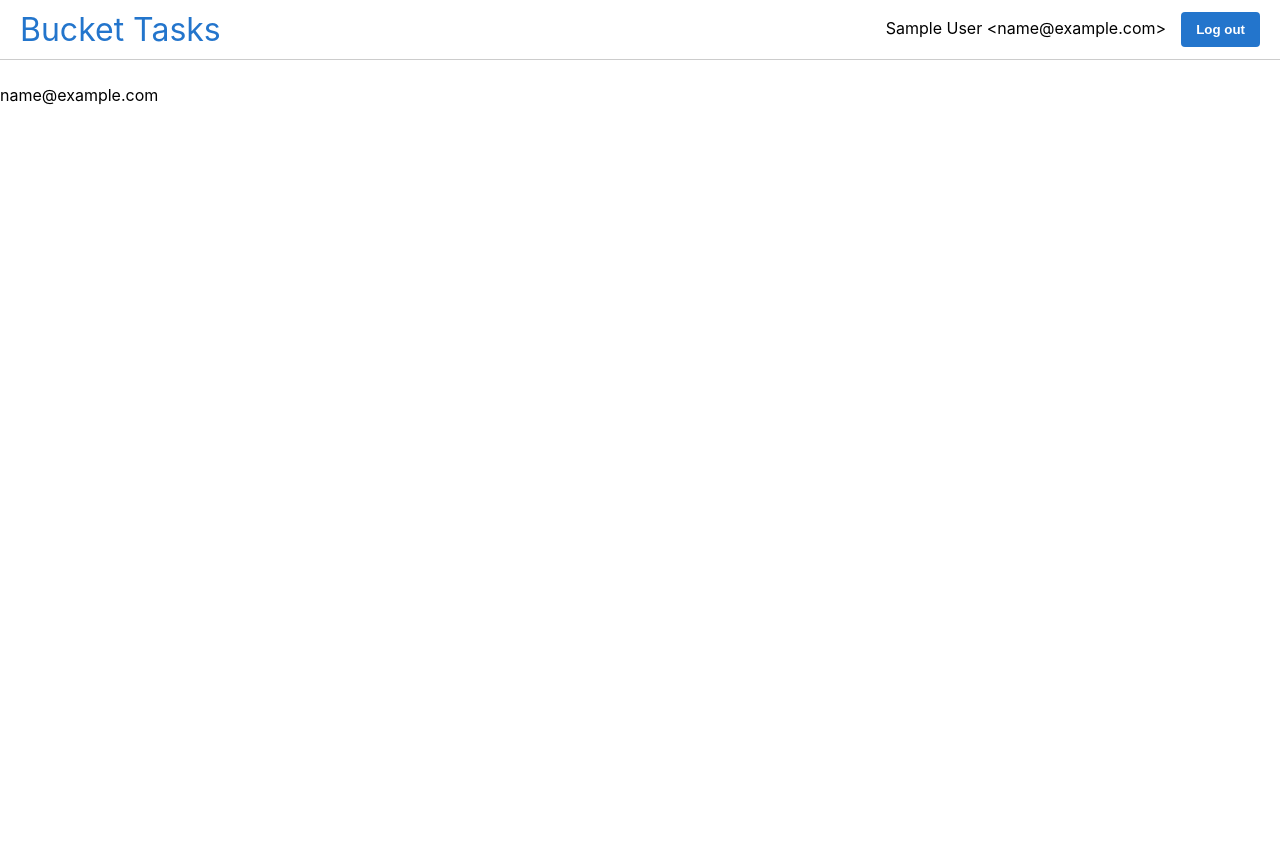
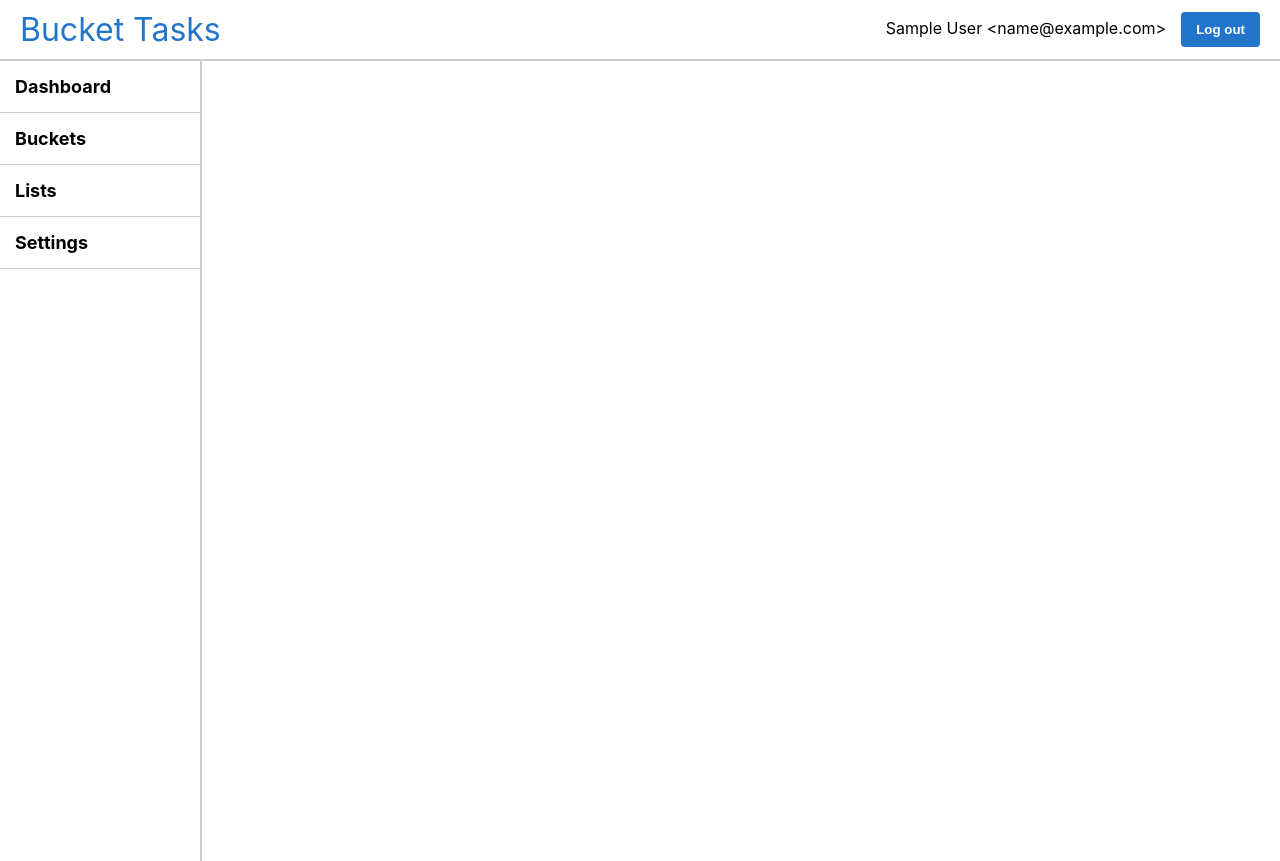
Before and after one commit to tcarsello/bucket-tasks, a React (Create React App) app in the folder client/: page / in a window 1280 px wide. Before the commit the page ends 800 px from the top, so only its background shows below. Built offline with nearby package versions, Linux system fonts and the light colour scheme; sample sign-in values are in the browser's storage.

Commit message:
Created left nav on home page

```diff
--- a/client/src/App.js
+++ b/client/src/App.js
@@ -1,4 +1,6 @@
 import { BrowserRouter, Routes, Route, Navigate } from 'react-router-dom'
+
+import './css/App.css'
 
 import Login from './pages/Login.js'
 import Register from './pages/Register.js'
--- /dev/null
+++ b/client/src/components/Leftnav.js
@@ -0,0 +1,18 @@
+import '../css/Home.css'
+import { useAuthContext } from '../hooks/useAuthContext'
+
+const Leftnav = () => {
+
+    const { user } = useAuthContext()
+    return (
+        <nav className='left-nav'>
+            <a>Dashboard</a>
+            <a>Buckets</a>
+            <a>Lists</a>
+            <a>Settings</a>
+        </nav>
+    )
+
+}
+
+export default Leftnav
--- /dev/null
+++ b/client/src/css/App.css
@@ -0,0 +1,7 @@
+html, body, #root, .App {
+    height: 100vh;
+}
+
+#page-container {
+    height: 100%;
+}
--- /dev/null
+++ b/client/src/css/Home.css
@@ -0,0 +1,26 @@
+div.home-container {
+    height: 100%;
+}
+
+nav.left-nav {
+    border-right: 2px solid #ccc;
+    height: 100%;
+    max-width: 300px;
+    min-width: 200px;
+    width: 15%;
+    display: flex;
+    flex-direction: column;
+}
+
+nav.left-nav a {
+    padding: 15px 15px 15px 15px;
+    font-size: 18px;
+    text-decoration: none;
+    color: black;
+    font-weight: bold;
+    border-bottom: 1px solid #ccc;
+}
+
+nav.left-nav a:hover {
+    background-color: #ccc;
+}
--- a/client/src/css/Navbar.css
+++ b/client/src/css/Navbar.css
@@ -3,10 +3,9 @@
     justify-content: space-between;
     align-items: center;
     /*background-color: #333;*/
-    border-bottom: 1px solid #ccc;
+    border-bottom: 2px solid #ccc;
     /*color: white;*/
     padding: 10px 20px;
-    margin-bottom: 25px;
 }
 
 .top-nav-brand {
--- a/client/src/pages/Home.js
+++ b/client/src/pages/Home.js
@@ -1,10 +1,17 @@
 import { useAuthContext } from "../hooks/useAuthContext"
+
+import '../css/Home.css'
+import Leftnav from "../components/Leftnav"
 
 const Home = () => {
 
     const { user } = useAuthContext()
 
-    return (<div>{user.email}</div>)
+    return (
+        <div className='home-container'>
+            <Leftnav />
+        </div>
+    )
 
 }
 
```
